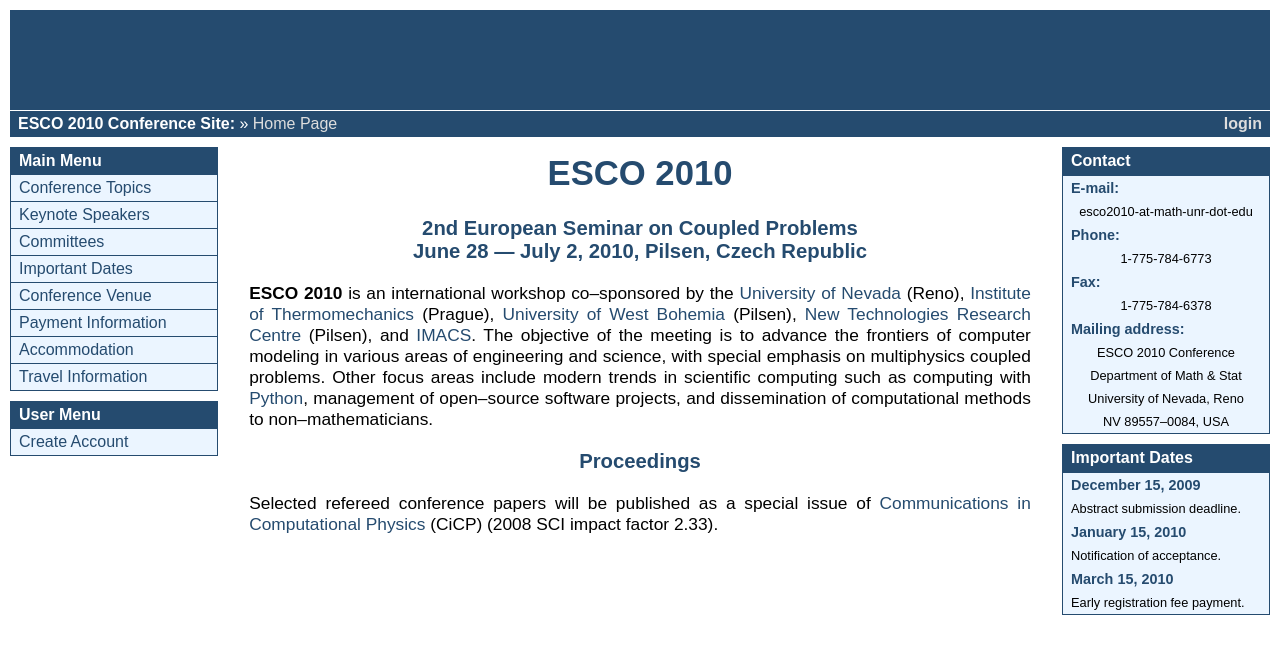
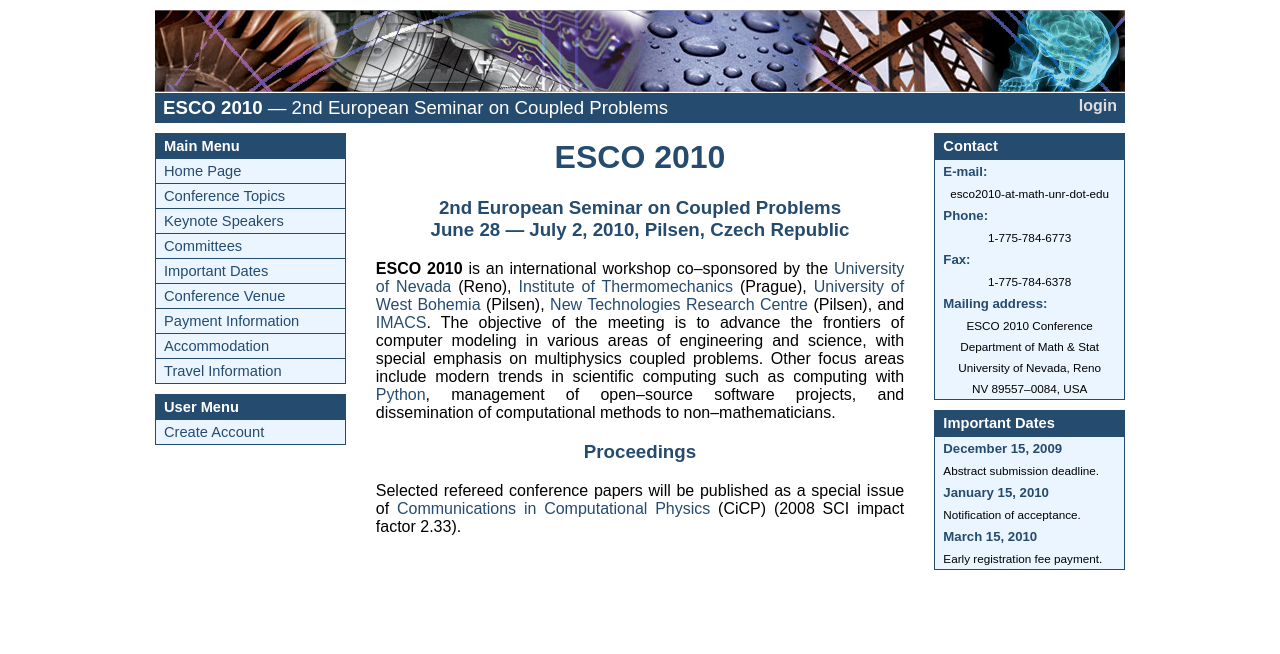
Before and after one commit to hpfem/esco2012-receipts, a Django app: page / in a window 1280 px wide. Shown: the top 654 px of the page. Run offline with Django 3.2, Linux system fonts and the light colour scheme.

Commit message:
Updated layout and adjusted to fixed width

```diff
--- a/esco/media/css/style.css
+++ b/esco/media/css/style.css
@@ -43,7 +43,8 @@ a:hover {
 }
 
 #container {
-    margin: 10px;
+    margin: 10px auto;
+    width: 970px;
 }
 
 .bar {
@@ -58,9 +59,11 @@ a:hover {
 }
 
 #banner {
-    height: 100px;
+    width: 970px;
+    height: 82px;
     background-color: #254b6f;
     border-bottom: 1px solid #ffffff;
+    background-image: url('/esco/media/img/banner.jpg');
 }
 
 #status a {
@@ -74,6 +77,7 @@ a:hover {
 
 #site {
     float: left;
+    font-size: 14pt;
 }
 
 #user {
@@ -94,10 +98,12 @@ a:hover {
 
 #left-panel {
     float: left;
+    font-size: 11pt;
 }
 
 #right-panel {
     float: right;
+    font-size: 11pt;
 }
 
 #content {
@@ -106,7 +112,6 @@ a:hover {
     padding-top: 1em;
     margin-right: 13em;
     margin-left: 13em;
-    font-size: 13pt;
 }
 
 /* MENUS */
--- a/esco/site/views.py
+++ b/esco/site/views.py
@@ -16,6 +16,7 @@ from esco.settings import MIN_PASSWORD_LEN
 
 urlpatterns = patterns('esco.site.views',
     (r'^$', 'index_view'),
+    (r'^home/$', 'index_view'),
 
     (r'^topics/$', 'topics_view'),
     (r'^keynote/$', 'keynote_view'),
--- a/esco/templates/base.html
+++ b/esco/templates/base.html
@@ -19,16 +19,10 @@
         <div id="container">
             <div id="header">
                 <div id="banner">
-                    <!-- TODO -->
                 </div>
                 <div id="status">
                     <div id="site">
-                        <b>ESCO 2010 Conference Site:</b>
-                        <span class="location">
-                            &raquo; <a href="/esco/">Home Page</a>
-                        </span>
-                        {% block location %}
-                        {% endblock %}
+                        <b>ESCO 2010</b> &mdash; 2nd European Seminar on Coupled Problems
                     </div>
                     <div id="user">
                         {% if not user.username %}
```
Also changed, not shown: other parts of esco/templates/base.html (+1 -0 lines), esco/media/img/banner.jpg (added).
